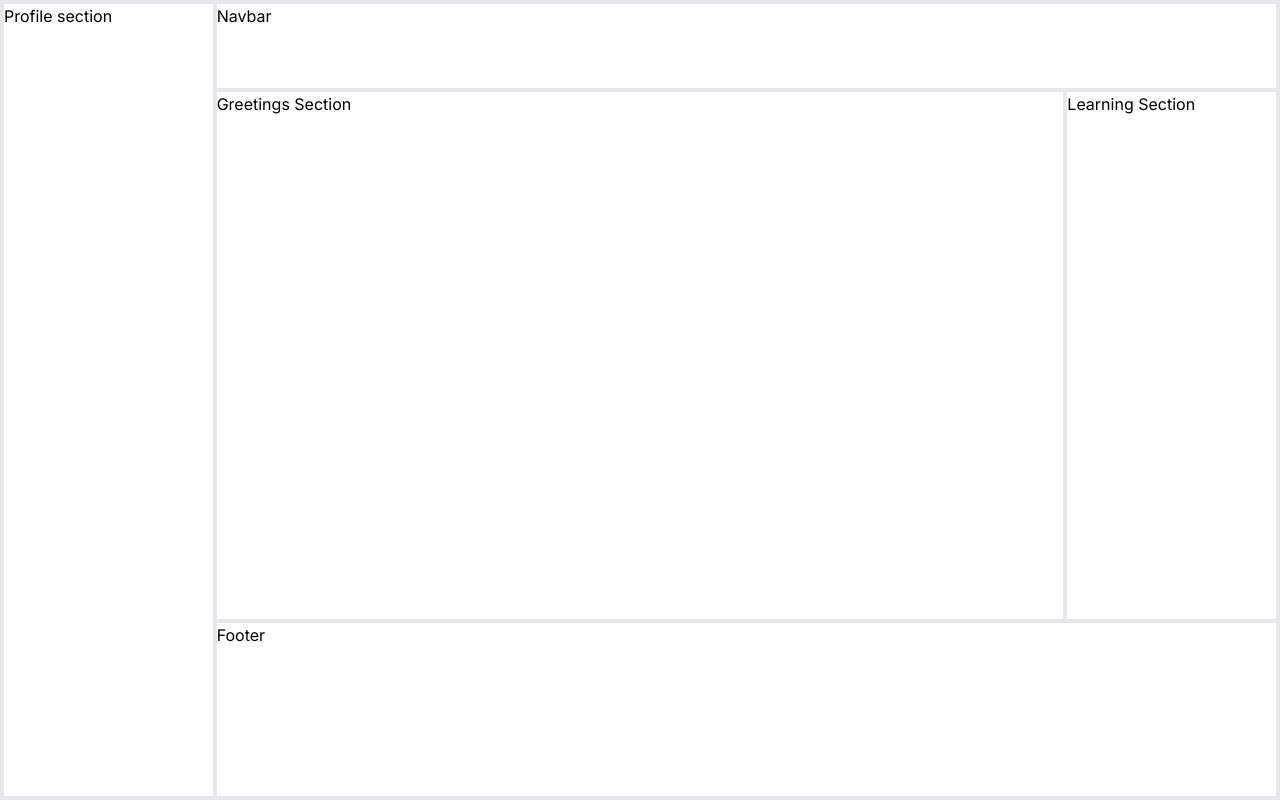
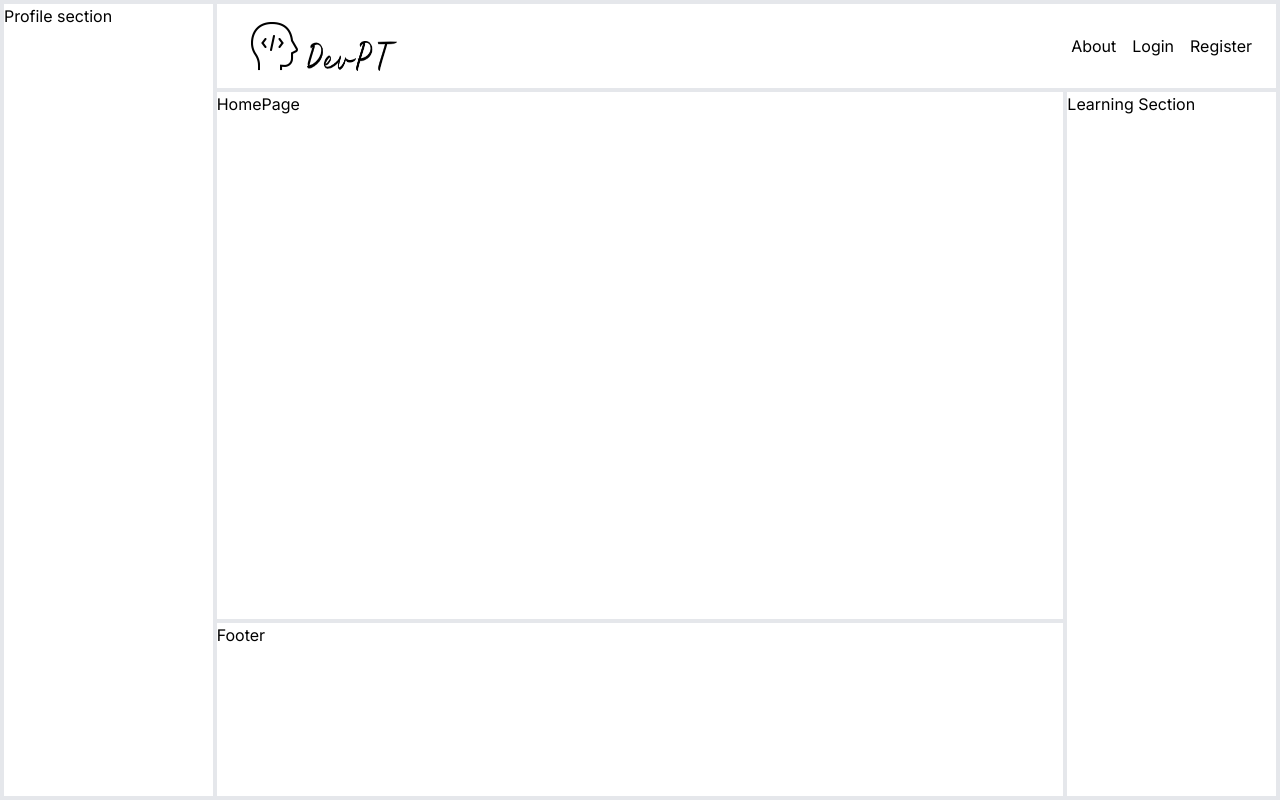
Before and after one commit to Armin-Duric/Progress-Tracker, a Next.js app: page / in a window 1280 px wide. Built offline with nearby package versions, Linux system fonts and the light colour scheme.

Commit message:
Initial commit

```diff
--- /dev/null
+++ b/app/components/HomePage.tsx
@@ -0,0 +1,7 @@
+import React from "react";
+
+const HomePage = () => {
+  return <div>HomePage</div>;
+};
+
+export default HomePage;
--- /dev/null
+++ b/app/components/Navbar.tsx
@@ -0,0 +1,26 @@
+import Image from "next/image";
+import Link from "next/link";
+import Logo from "../../public/logo.gif";
+import LogoText from "../../public/logo-text.png";
+
+const Navbar = () => {
+  return (
+    <nav className="flex w-full justify-between items-center">
+      <Link href="/">
+        <div className="flex flex-cols items-end p-2 mx-4 cursor-pointer w-fit">
+          <Image src={Logo} alt="Logo" className="mx-2" />
+          <Image src={LogoText} alt="DevPT" className="w-[90px] h-[30px]" />
+        </div>
+      </Link>
+      <div className="p-2 mx-4">
+        <ol className="flex flex-cols gap-4">
+          <li>About</li>
+          <li>Login</li>
+          <li>Register</li>
+        </ol>
+      </div>
+    </nav>
+  );
+};
+
+export default Navbar;
--- a/app/page.tsx
+++ b/app/page.tsx
@@ -1,4 +1,6 @@
 import Link from "next/link";
+import Navbar from "./components/Navbar";
+import HomePage from "./components/HomePage";
 
 export default function Home() {
   return (
@@ -7,15 +9,15 @@ export default function Home() {
         Profile section
       </div>
       <nav className="flex w-full h-full border-2 col-span-5 row-span-1">
-        Navbar
+        <Navbar />
       </nav>
       <div className="w-full h-full flex border-2 col-span-4 row-span-6">
-        Greetings Section
+        <HomePage />
       </div>
-      <div className="flex w-full h-full border-2 col-span-1 row-span-6">
+      <div className="flex w-full h-full border-2 col-span-1 row-span-8">
         Learning Section
       </div>
-      <footer className="flex w-full h-full border-2 col-span-5 row-span-2">
+      <footer className="flex w-full h-full border-2 col-span-4 row-span-2">
         Footer
       </footer>
     </main>
```
Also changed, not shown: public/logo-text.png (added), public/logo.gif (added).
